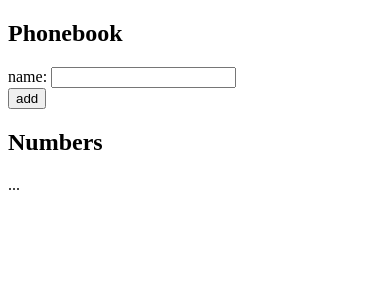
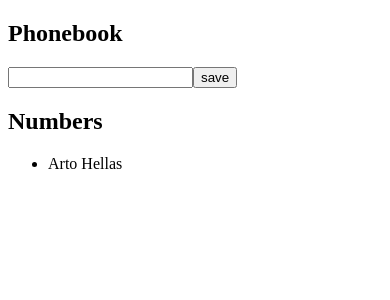
Before and after one commit to elecarlier/fullstackopen, a React (Vite) app in the folder part2/phonebook/: page / in a window 390 px wide. Shown: the top 300 px of the page. Built offline with nearby package versions, Linux system fonts and the light colour scheme.

Commit message:
phonebook step1

```diff
--- a/part2/phonebook/src/App.jsx
+++ b/part2/phonebook/src/App.jsx
@@ -1,4 +1,6 @@
 import { useState } from 'react'
+import Person from './components/Person'
+
 
 const App = () => {
   const [persons, setPersons] = useState([
@@ -6,19 +8,34 @@ const App = () => {
   ])
   const [newName, setNewName] = useState('')
 
+  const addName = (event) => {
+    event.preventDefault()
+    const personObject = {
+      name: newName,
+    }
+    setPersons(persons.concat(personObject))
+    setNewName('')
+  }
+  const handlePersonChange = (event) => {
+    console.log(event.target.value)
+    setNewName(event.target.value)
+  }
+
   return (
     <div>
       <h2>Phonebook</h2>
-      <form>
-        <div>
-          name: <input />
-        </div>
-        <div>
-          <button type="submit">add</button>
-        </div>
+      <form onSubmit={addName}>
+        <input value={newName}
+        onChange={handlePersonChange}
+        />
+        <button type="submit">save</button>
       </form>
       <h2>Numbers</h2>
-      ...
+      <ul>
+      {persons.map(person =>
+        <Person key={person.name} person={person} />
+      )}
+      </ul>
     </div>
   )
 }
--- /dev/null
+++ b/part2/phonebook/src/components/Person.jsx
@@ -0,0 +1,5 @@
+const Person = ({ person }) => {
+    return <li>{person.name}</li>
+  }
+
+  export default Person
```
